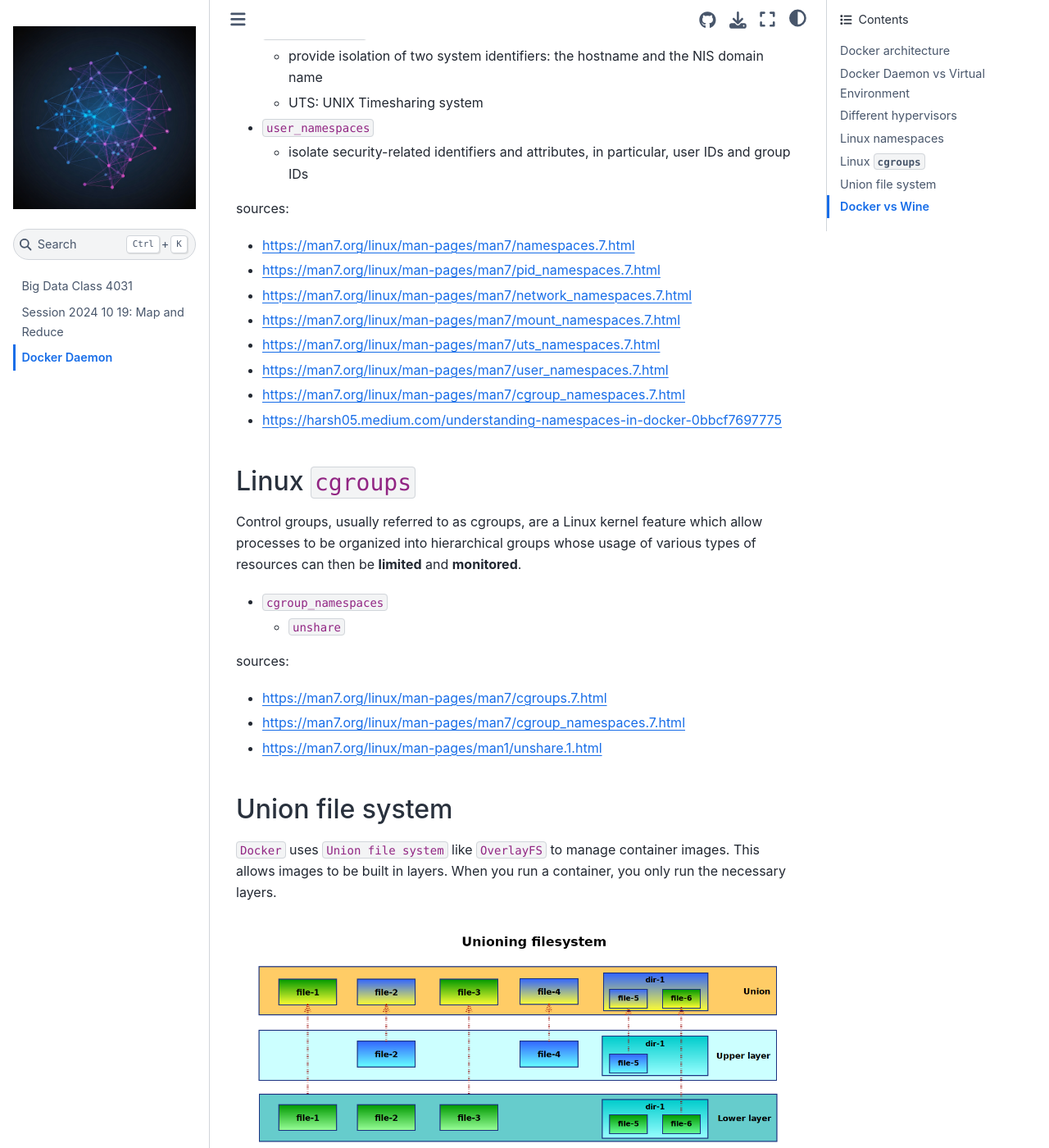
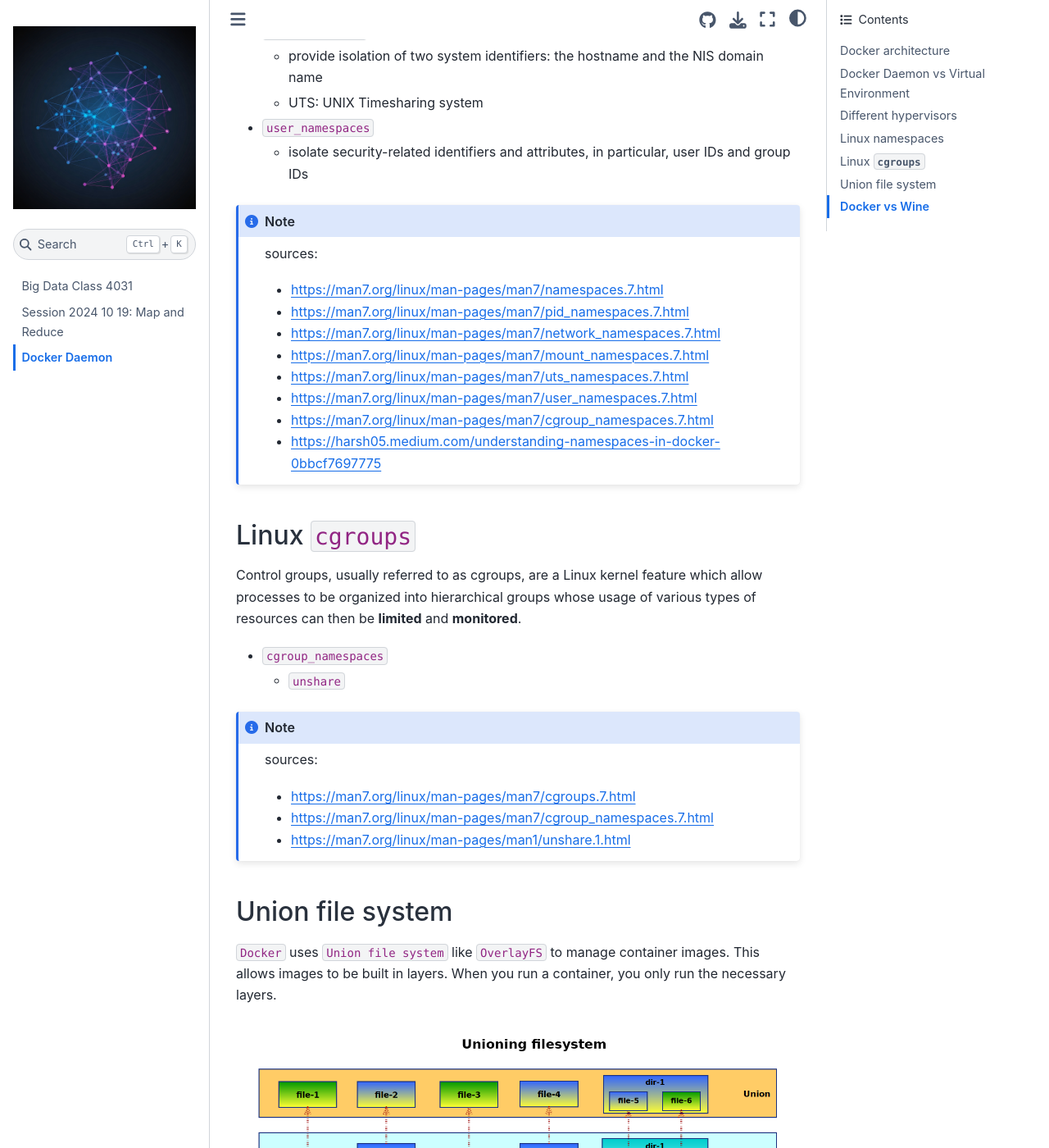
Before and after one commit to LiterallyTheOne/big_data_class_4031, a Jupyter Book: the page built from docs/docker_daemon.md, in a window 1280 px wide and 1400 px high, scrolled down 3593 px. Shown: the whole window at 82% size. Built offline with Jupyter Book 1.0.4 settings and Sphinx 7.4.7 and the Sphinx Book theme 1.1.4, drawn with Linux system fonts in a browser that asks for light colours.

Commit message:
Correct the notes

```diff
--- a/docs/docker_daemon.md
+++ b/docs/docker_daemon.md
@@ -111,7 +111,7 @@ We have different types of namespaces:
 
 
 
-:::note
+:::{note}
 sources:
 * https://man7.org/linux/man-pages/man7/namespaces.7.html
 * https://man7.org/linux/man-pages/man7/pid_namespaces.7.html
@@ -135,7 +135,7 @@ then be **limited** and **monitored**.
     * `unshare`
 
 
-:::note
+:::{note}
 sources:
 * https://man7.org/linux/man-pages/man7/cgroups.7.html
 * https://man7.org/linux/man-pages/man7/cgroup_namespaces.7.html
@@ -150,7 +150,7 @@ When you run a container, you only run the necessary layers.
 
 ![Union file system](figures/union_file_system.png)
 
-:::note
+:::{note}
 image srouce: https://wvi.cz/diyC/images-containers/
 :::
 
```
